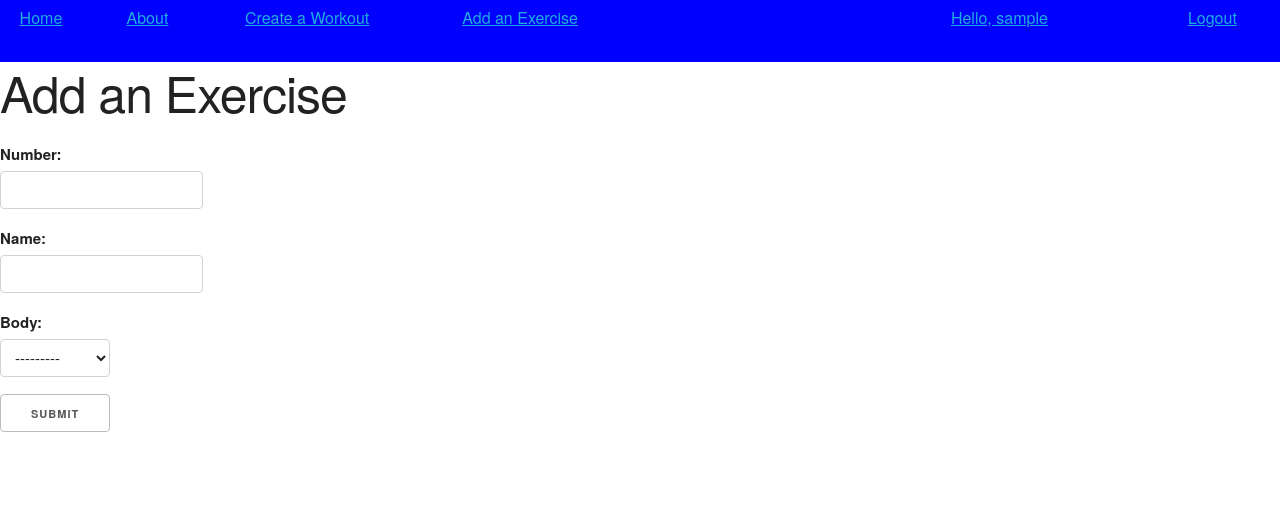
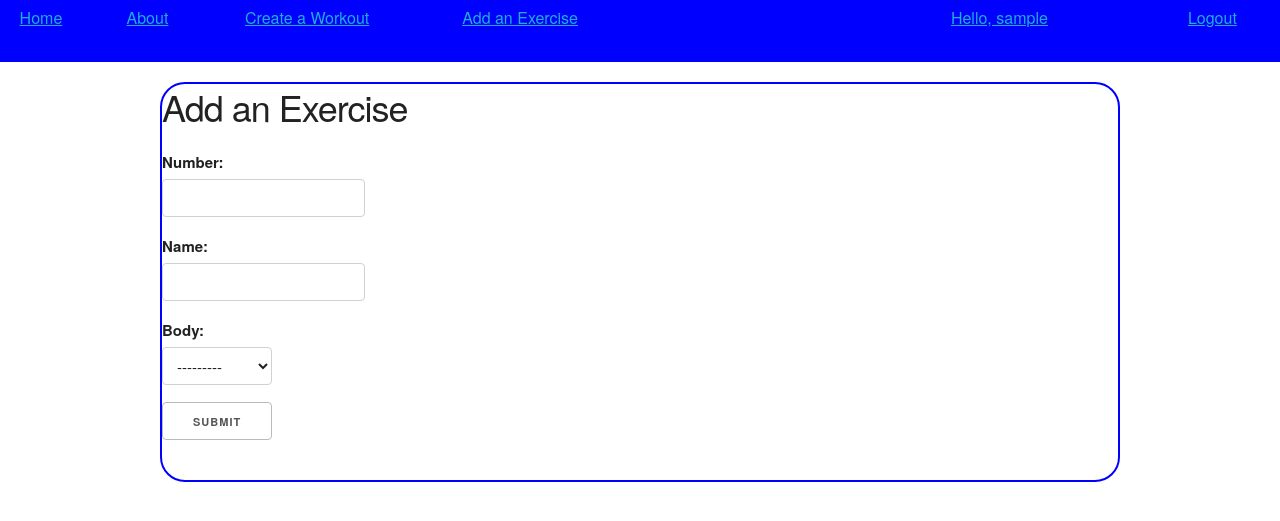
Before and after one commit to chiangd233/django_project_app, a Django app: page /exercises/create in a window 1280 px wide. Shown: the part 81-602 px from the top of the page. Run offline with Django 4.2, Linux system fonts and the light colour scheme; the visitor is signed in with stand-in values (Sample User, id 1).

Commit message:
added css to create

```diff
--- a/main_app/static/styles/styles.css
+++ b/main_app/static/styles/styles.css
@@ -50,3 +50,9 @@ p {
     justify-content: center;
     padding: 16px;
 }
+
+#forms {
+    margin-top: 20px;
+    border: 2px solid blue;
+    border-radius: 25px;
+}
--- a/main_app/templates/exercise_create.html
+++ b/main_app/templates/exercise_create.html
@@ -4,10 +4,12 @@
 {% endblock %}
 
 {% block body %}
-    <h1>Add an Exercise</h1>
-    <form method = "post">
-        {% csrf_token %}
-        {{form.as_p}}
-        <input type = "submit" value = "Submit" />
-    </form>
+    <div class = "container" id = "forms">
+        <h3>Add an Exercise</h3>
+        <form method = "post">
+            {% csrf_token %}
+            {{form.as_p}}
+            <input type = "submit" value = "Submit" />
+        </form>
+    </div>
 {% endblock %}
--- a/main_app/templates/workout_create.html
+++ b/main_app/templates/workout_create.html
@@ -4,10 +4,12 @@
 {% endblock %}
 
 {% block body %}
+    <div class = "container" id = "forms">
         <h1>Add a Workout</h1>
         <form method = "post">
             {% csrf_token %}
             {{form.as_p}}
             <input type = "submit" value = "Submit" />
         </form>
+    </div>
 {% endblock %}
```
Lines whose indentation alone changed are shown as unchanged.
